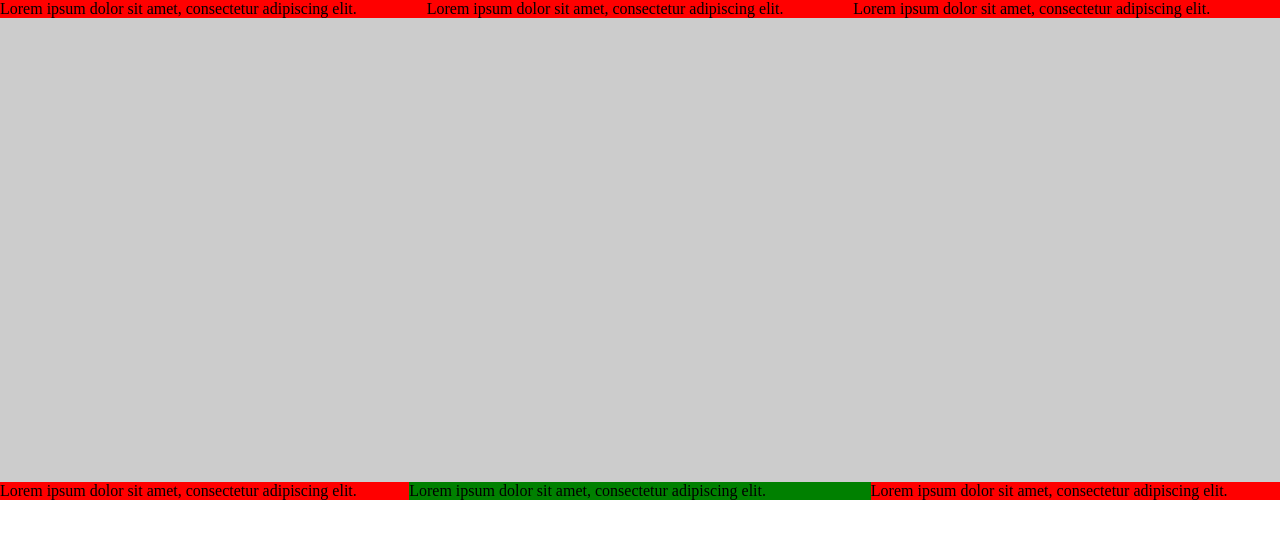
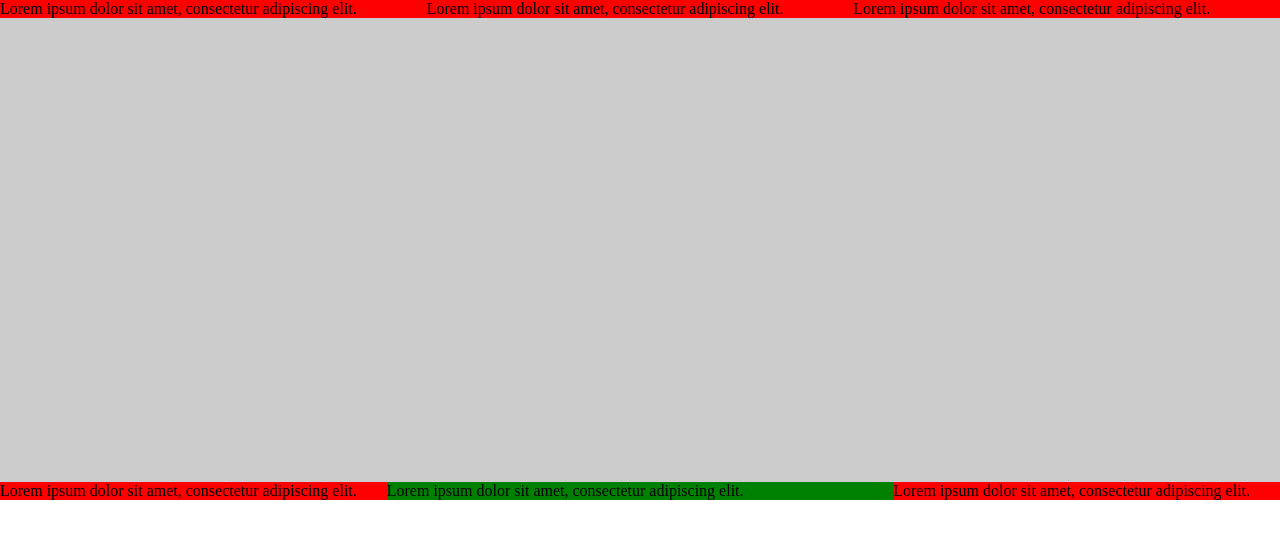
Before and after one commit to ub-victor/CSS-FLEXBOX, a plain HTML site: page index.html in a window 1280 px wide. Drawn offline with Linux system fonts and the light colour scheme.

Commit message:
Initial commit

```diff
--- a/style.css
+++ b/style.css
@@ -32,6 +32,6 @@
 }
 
 .item2{
-    flex-grow: 2;
+    flex-grow: 5;
     background-color: green;
 }
```
